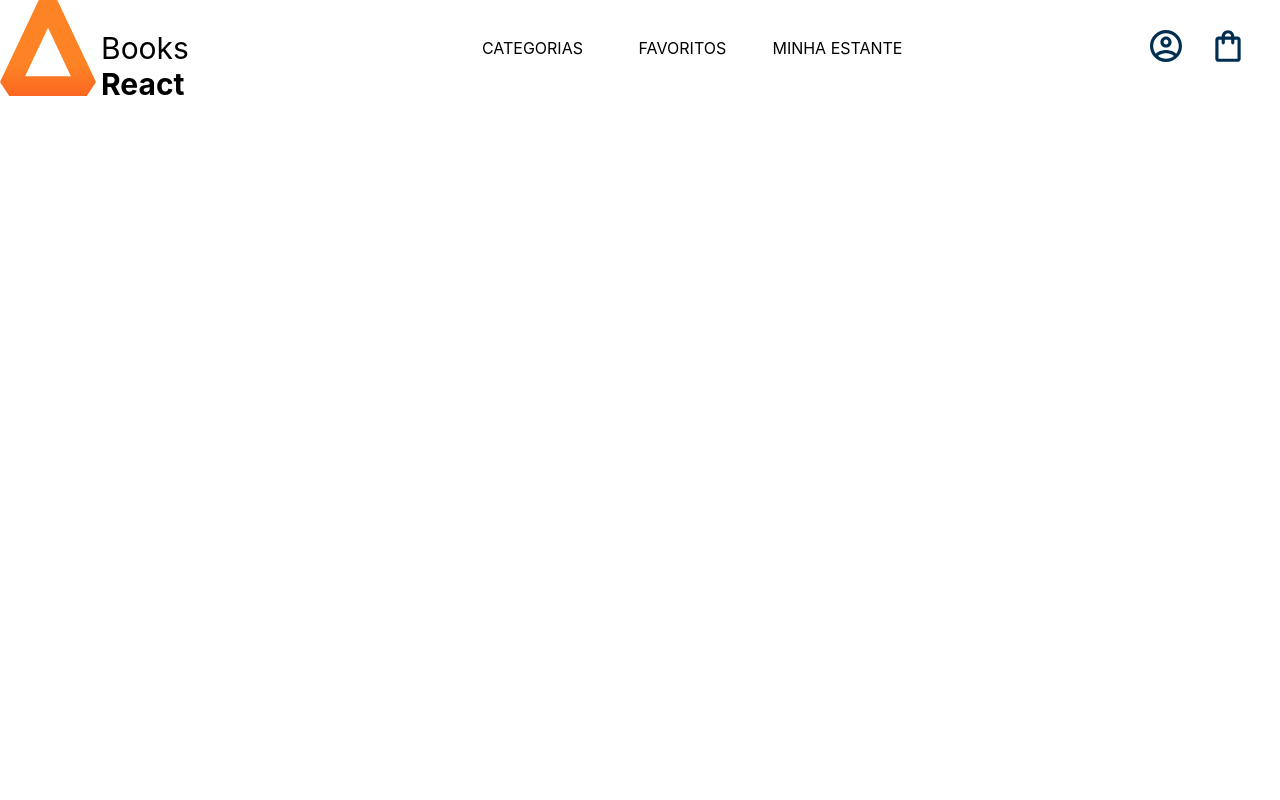
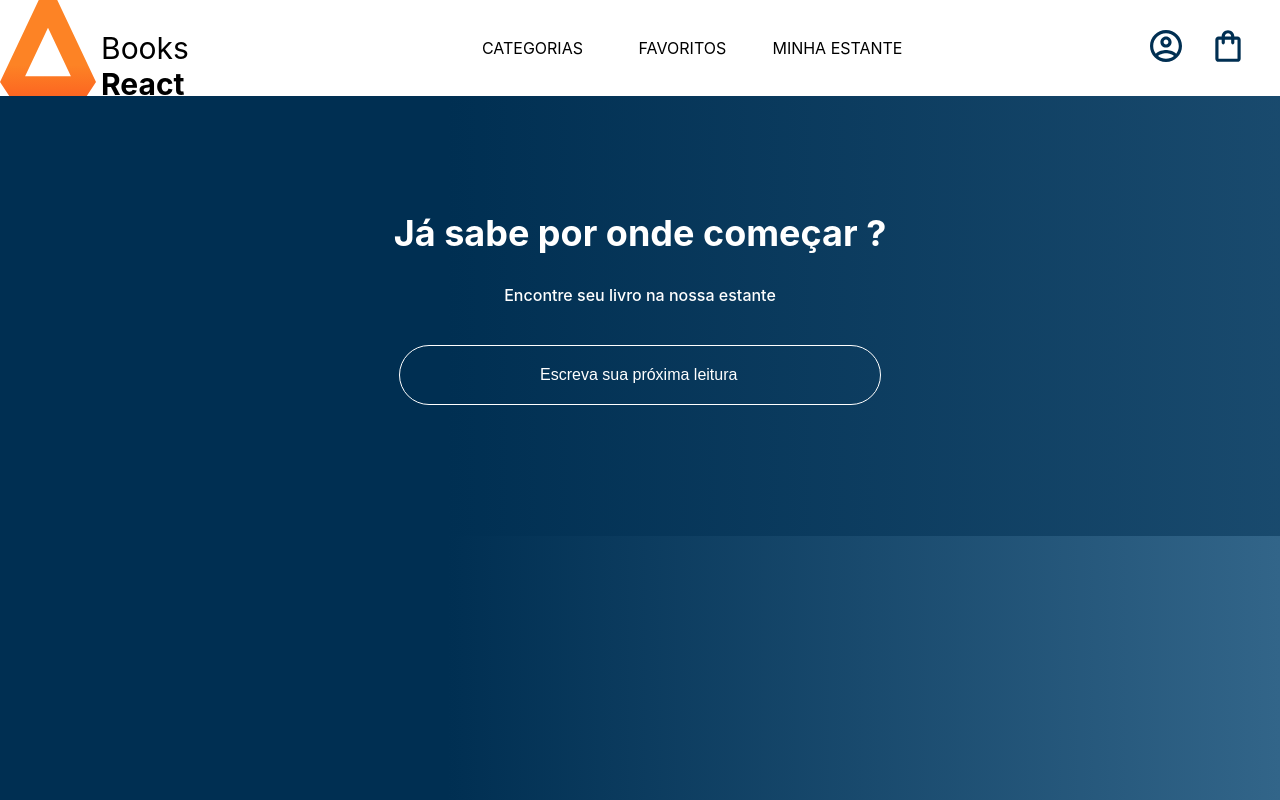
Before and after one commit to Microfugo/books-react, a React (Create React App) app: page / in a window 1280 px wide. Built offline with nearby package versions, Linux system fonts and the light colour scheme.

Commit message:
Barra de pesquisa

```diff
--- a/src/App.js
+++ b/src/App.js
@@ -1,19 +1,19 @@
 import Header from './componentes/Header';
+import Pesquisa from "./componentes/Pesquisa"
 import styled from 'styled-components';
 
 const AppContainer = styled.div`
-.App {
     width: 100vw;
     height: 100vh;
     background-image: linear-gradient(90deg, #002F52 35%, #326589);
-  }
-
 `
 
 function App() {
     return (
         <AppContainer>
             <Header />
+            <Pesquisa/>
+
         </AppContainer>
     );
 }
--- /dev/null
+++ b/src/componentes/Input/index.js
@@ -0,0 +1,20 @@
+import styled from "styled-components";
+
+const Input = styled.input`
+    order: 1px solid #FFF;
+    background: transparent;
+    border: 1px solid #FFF;
+    padding: 20px 140px;
+    border-radius: 50px;
+    width: 200px;
+    color: #FFF;
+    font-size: 16px;
+    margin-bottom: 10px;
+
+    &::placeholder {
+            color: #FFF;
+            font-size: 16px;
+    }
+`
+
+export default Input
--- a/src/componentes/OpcoesHeader/index.js
+++ b/src/componentes/OpcoesHeader/index.js
@@ -21,7 +21,7 @@
 function OpcoesHeader() {
     return (
         <Opcoes>
-            { textoOpcoes.map ( (texto) => (
+            { textoOpcoes.map ((texto) => (
                 <Opcao><p>{texto}</p></Opcao>
             ) ) }
         </Opcoes>
--- /dev/null
+++ b/src/componentes/Pesquisa/index.js
@@ -0,0 +1,39 @@
+import styled from "styled-components"
+import Input from "../Input"
+
+const PesquisaContainer = styled.section`
+    background-image: linear-gradient(90deg, #002F52 35%, #326589 165%);
+    color: #FFF;
+    text-align: center;
+    padding: 85px 0;
+    height: 270px;
+    width: 100%;
+`
+
+const Titulo = styled.h2`
+    color: #FFF;
+    font-size: 36px;
+    text-align: center;
+    width: 100%;
+`
+
+const Subtitulo = styled.h3`
+    font-size: 16px;
+    font-weight: 500;
+    margin-bottom: 40px;
+`
+
+function Pesquisa(){
+    return (
+        <PesquisaContainer>
+            <Titulo>Já sabe por onde começar ?</Titulo>
+            <Subtitulo>Encontre seu livro na nossa estante</Subtitulo>
+            <Input
+                placeholder="Escreva sua próxima leitura"
+            />
+        </PesquisaContainer>
+
+    )
+}
+
+export default Pesquisa
```
Also changed, not shown: src/index.js (line endings or trailing spaces).
